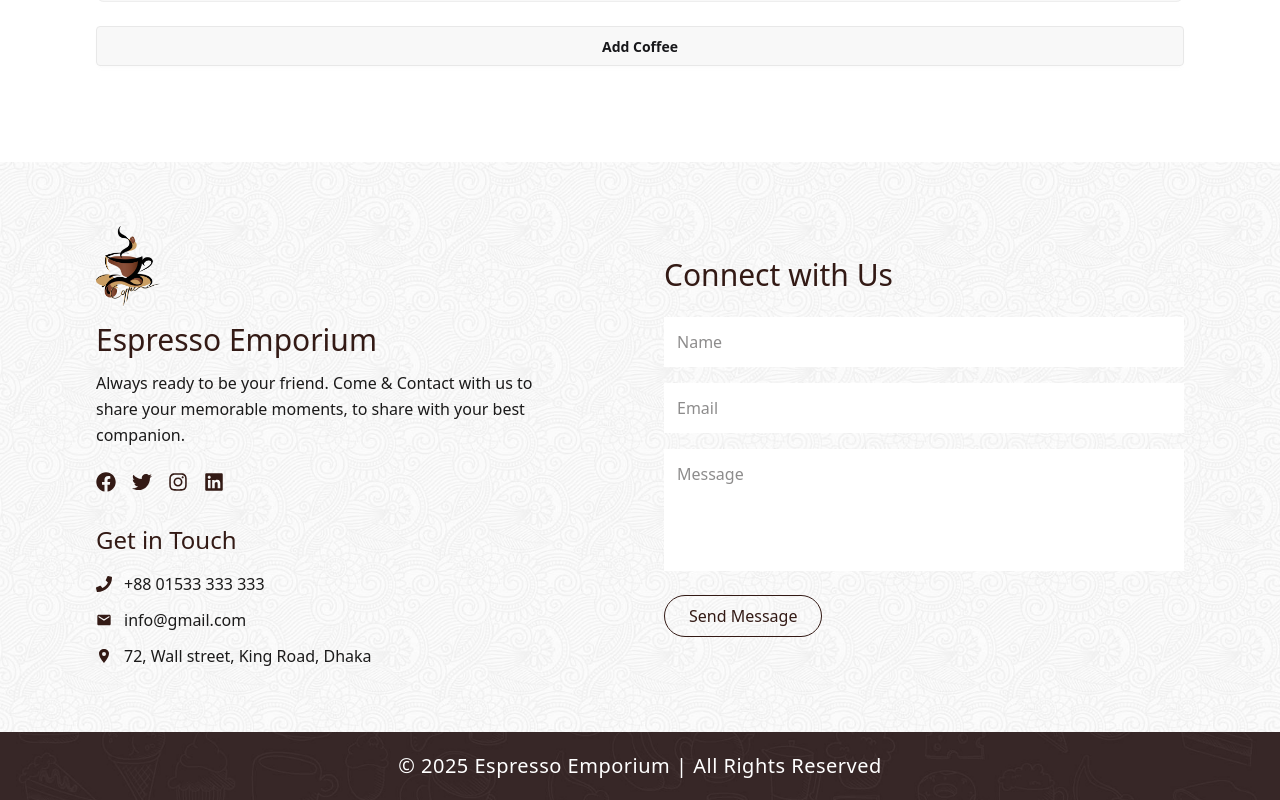
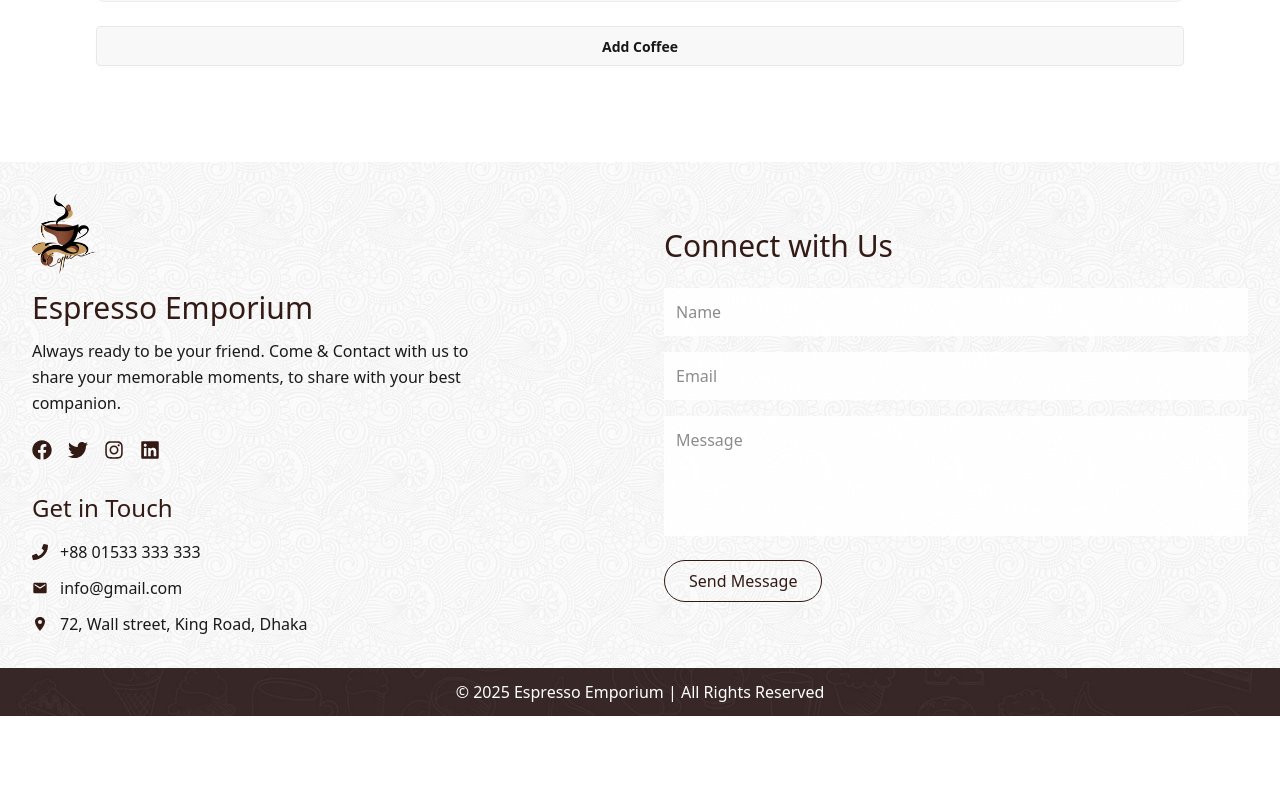
Before and after one commit to ziaul-hoque4820/coffee-store, a React (Vite) app in the folder coffee-store-client/: page /addCoffee in a window 1280 px wide. Shown: the part 950-1750 px from the top of the page. After the commit the page ends 1666 px from the top, so only its background shows below. Built offline with nearby package versions, Linux system fonts and the light colour scheme.

Commit message:
home-page design some change

```diff
--- a/coffee-store-client/src/components/CopyRight.jsx
+++ b/coffee-store-client/src/components/CopyRight.jsx
@@ -3,14 +3,17 @@ import { getImageUrl } from "../utils/utils";
 
 function CopyRight() {
     return (
-        <section>
+        <section className="w-full bg-transparent">
             <div
-                className="w-full bg-cover bg-center py-4 sm:py-5"
+                className="max-w-screen-xl mx-auto px-4 sm:px-6 md:px-8"
                 style={{
                     backgroundImage: `url(${getImageUrl("header-bg.png")})`,
+                    backgroundSize: 'cover',
+                    backgroundPosition: 'center',
+                    backgroundRepeat: 'no-repeat',
                 }}
             >
-                <footer className="text-center text-white font-heading text-xl tracking-wide">
+                <footer className="text-center text-white font-body text-sm sm:text-base py-3">
                     © {new Date().getFullYear()} Espresso Emporium | All Rights Reserved
                 </footer>
             </div>
--- a/coffee-store-client/src/components/FooterSection.jsx
+++ b/coffee-store-client/src/components/FooterSection.jsx
@@ -6,15 +6,18 @@ import { IoLocationSharp } from "react-icons/io5";
 
 function FooterSection() {
     return (
-        <section
-            className="bg-cover bg-center bg-no-repeat py-16 px-6 sm:px-10 md:px-16 lg:px-24"
-            style={{
-                backgroundImage: `url(${getMoreImageUrl("13.jpg")})`,
-            }}
-        >
-            <div className="max-w-screen-xl mx-auto grid grid-cols-1 md:grid-cols-2 gap-12 items-start">
-                {/* Left Side */}
-                <div>
+        <section className="w-full bg-transparent">
+            <div
+                className="max-w-screen-xl mx-auto px-4 sm:px-6 md:px-8 grid grid-cols-1 md:grid-cols-2 gap-12 items-start overflow-hidden"
+                style={{
+                    backgroundImage: `url(${getMoreImageUrl("13.jpg")})`,
+                    backgroundSize: 'cover',
+                    backgroundPosition: 'center',
+                    backgroundRepeat: 'no-repeat',
+                }}
+            >
+                {/* LEFT */}
+                <div className="py-8">
                     <img
                         src={getMoreImageUrl("logo1.png")}
                         alt="logo"
@@ -28,7 +31,6 @@ function FooterSection() {
                         memorable moments, to share with your best companion.
                     </p>
 
-                    {/* Social Icons */}
                     <div className="flex items-center gap-4 text-[#331A15] text-xl mb-8">
                         <FaFacebook className="cursor-pointer" />
                         <FaTwitter className="cursor-pointer" />
@@ -36,10 +38,7 @@ function FooterSection() {
                         <FaLinkedin className="cursor-pointer" />
                     </div>
 
-                    <h4 className="text-2xl font-heading text-[#331A15] mb-4">
-                        Get in Touch
-                    </h4>
-
+                    <h4 className="text-2xl font-heading text-[#331A15] mb-4">Get in Touch</h4>
                     <div className="space-y-3 text-[#1B1A1A] font-body">
                         <div className="flex items-center gap-3">
                             <FaPhone className="text-[#331A15]" />
@@ -56,27 +55,27 @@ function FooterSection() {
                     </div>
                 </div>
 
-                {/* Right Side - Contact Form */}
-                <div className="my-auto">
+                {/* RIGHT */}
+                <div className="py-8 my-auto">
                     <h3 className="text-3xl font-heading text-[#331A15] mb-6">
                         Connect with Us
                     </h3>
 
-                    <form className="flex flex-col gap-4">
+                    <form className="flex flex-col gap-4 bg-transparent">
                         <input
                             type="text"
                             placeholder="Name"
-                            className="w-full p-3 border border-transparent bg-white focus:border-[#E3B577] outline-none text-[#1B1A1A] font-body"
+                            className="w-full p-3 bg-white/90 focus:border-[#E3B577] outline-none text-[#1B1A1A] font-body"
                         />
                         <input
                             type="email"
                             placeholder="Email"
-                            className="w-full p-3 border border-transparent bg-white focus:border-[#E3B577] outline-none text-[#1B1A1A] font-body"
+                            className="w-full p-3 bg-white/90 focus:border-[#E3B577] outline-none text-[#1B1A1A] font-body"
                         />
                         <textarea
                             placeholder="Message"
                             rows="4"
-                            className="w-full p-3 border border-transparent bg-white focus:border-[#E3B577] outline-none text-[#1B1A1A] font-body resize-none"
+                            className="w-full p-3 bg-white/90 focus:border-[#E3B577] outline-none text-[#1B1A1A] font-body resize-none"
                         ></textarea>
 
                         <button
--- a/coffee-store-client/src/components/Header.jsx
+++ b/coffee-store-client/src/components/Header.jsx
@@ -3,16 +3,16 @@ import { getImageUrl, getMoreImageUrl } from '../utils/utils'
 
 function Header() {
     return (
-        <header
-            className="w-full h-[100px] sm:h-[120px] md:h-[120px] bg-cover bg-center relative flex items-center justify-center"
+        <header className="w-full bg-transparent">
+            <div
+                className="max-w-screen-xl mx-auto bg-cover bg-center relative flex items-center justify-center px-4 sm:px-6 md:px-8 overflow-hidden"
                 style={{
                     backgroundImage: `url(${getImageUrl("header-bg.png")})`,
+                    minHeight: '120px'
                 }}
             >
-            {/* Overlay for better text contrast */}
                 <div className="absolute inset-0 bg-black/40"></div>
 
-            {/* Content */}
                 <div className="relative z-10 flex items-center justify-center gap-3 sm:gap-4 md:gap-6">
                     <img
                         className="w-[55px] h-[70px] sm:w-[65px] sm:h-[80px] md:w-[75px] md:h-[90px]"
@@ -23,8 +23,9 @@ function Header() {
                         Espresso Emporium
                     </span>
                 </div>
+            </div>
         </header>
     )
 }
 
-export default Header
+export default Header;
--- a/coffee-store-client/src/page/home-page/FollowingSection.jsx
+++ b/coffee-store-client/src/page/home-page/FollowingSection.jsx
@@ -47,7 +47,7 @@ function FollowingSection() {
     ];
 
     return (
-    <section className="w-full bg-[#f7f5f2] py-16 px-6 sm:px-10 md:px-16 lg:px-15">
+        <section className="w-full bg-[#f1f1f1] py-16 px-6 sm:px-10 md:px-16 lg:px-15">
             {/* Section Heading */}
             <div className="text-center mb-12">
                 <span className="text-[#331A15] text-lg font-body">Follow Us Now</span>
```
Lines whose indentation alone changed are shown as unchanged.
